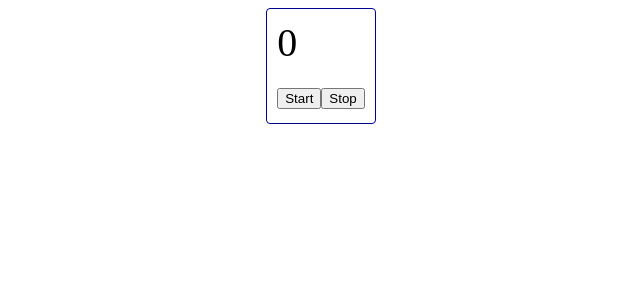
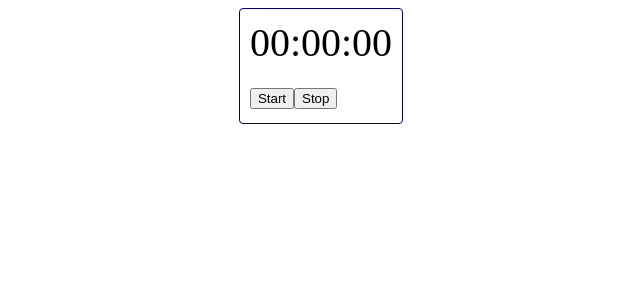
Before and after one commit to harkunovdmytro/StopWatch, an Angular app: page / in a window 1280 px wide. Shown: the top 300 px of the page, without its empty margins (319-959 px from the left). Built offline with nearby package versions, Linux system fonts and the light colour scheme.

Commit message:
added num to date formatter pipe

```diff
--- a/src/app/app.module.ts
+++ b/src/app/app.module.ts
@@ -4,10 +4,13 @@ import { BrowserModule } from '@angular/platform-browser';
 import { AppComponent } from './app.component';
 import { StopWatchComponent } from './stop-watch/stop-watch.component';
 
+import { NumToDatePipe } from './num-to-date.pipe';
+
 @NgModule({
   declarations: [
     AppComponent,
-    StopWatchComponent
+    StopWatchComponent,
+    NumToDatePipe,
   ],
   imports: [
     BrowserModule
--- /dev/null
+++ b/src/app/num-to-date.pipe.ts
@@ -0,0 +1,12 @@
+import { Pipe, PipeTransform } from '@angular/core';
+
+@Pipe({
+  name: 'numToDate'
+})
+export class NumToDatePipe implements PipeTransform {
+
+  transform(value: number): string {
+    return new Date(value * 1000).toISOString().substr(11, 8);;
+  }
+
+}
--- a/src/app/stop-watch/stop-watch.component.html
+++ b/src/app/stop-watch/stop-watch.component.html
@@ -1,7 +1,7 @@
 <div class="watch__container">
     <div class="watch__monitor">
         <div class="watch__numbers" (click)="waitTimer()">
-            {{ time }}
+            {{ time | numToDate }}
         </div>
         <div class="watch__control">
             <button (click)="startTimer()">Start</button>
```
